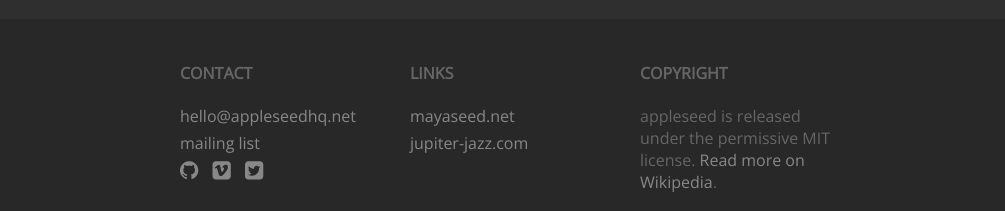
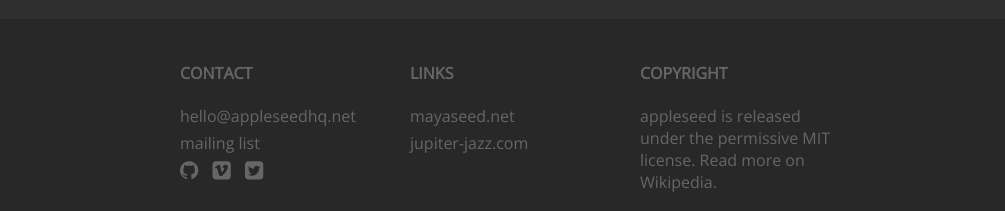
Before and after one commit to appleseedhq/appleseedhq.github.io, a Jekyll site: the page built from index.md, in a window 1280 px wide. Shown: the part 1177-1388 px from the top of the page, without its empty margins (130-1135 px from the left). Built offline with Jekyll 4.4.1, drawn with Linux system fonts in a browser that asks for light colours; nearby versions of some CDN libraries.

Commit message:
tweaked footer styles.

```diff
--- a/css/styles.css
+++ b/css/styles.css
@@ -162,7 +162,8 @@ a:hover {
     width: 660px;
 }
 
-.footer {
+.footer,
+.footer a {
     color: #666666;
 }
 
```
